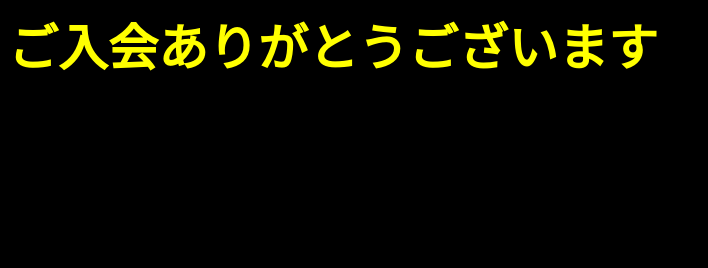
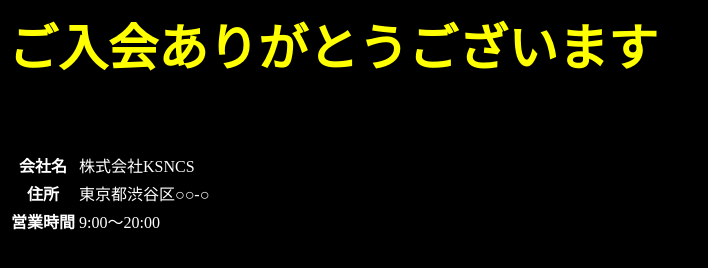
Before and after one commit to ksncs/onclick, a plain HTML site: page index.html in a window 1280 px wide. Shown: the whole page, without its empty margins (0-708 px from the left). Drawn offline with Linux system fonts and the light colour scheme.

Commit message:
Update style.css

```diff
--- a/style.css
+++ b/style.css
@@ -6,3 +6,11 @@ h1 {
   color: yellow;
   font-size: 50px;
 }
+
+.table-title {
+  color: #fff;
+}
+
+.table-item {
+  color: #fff;
+}
```
